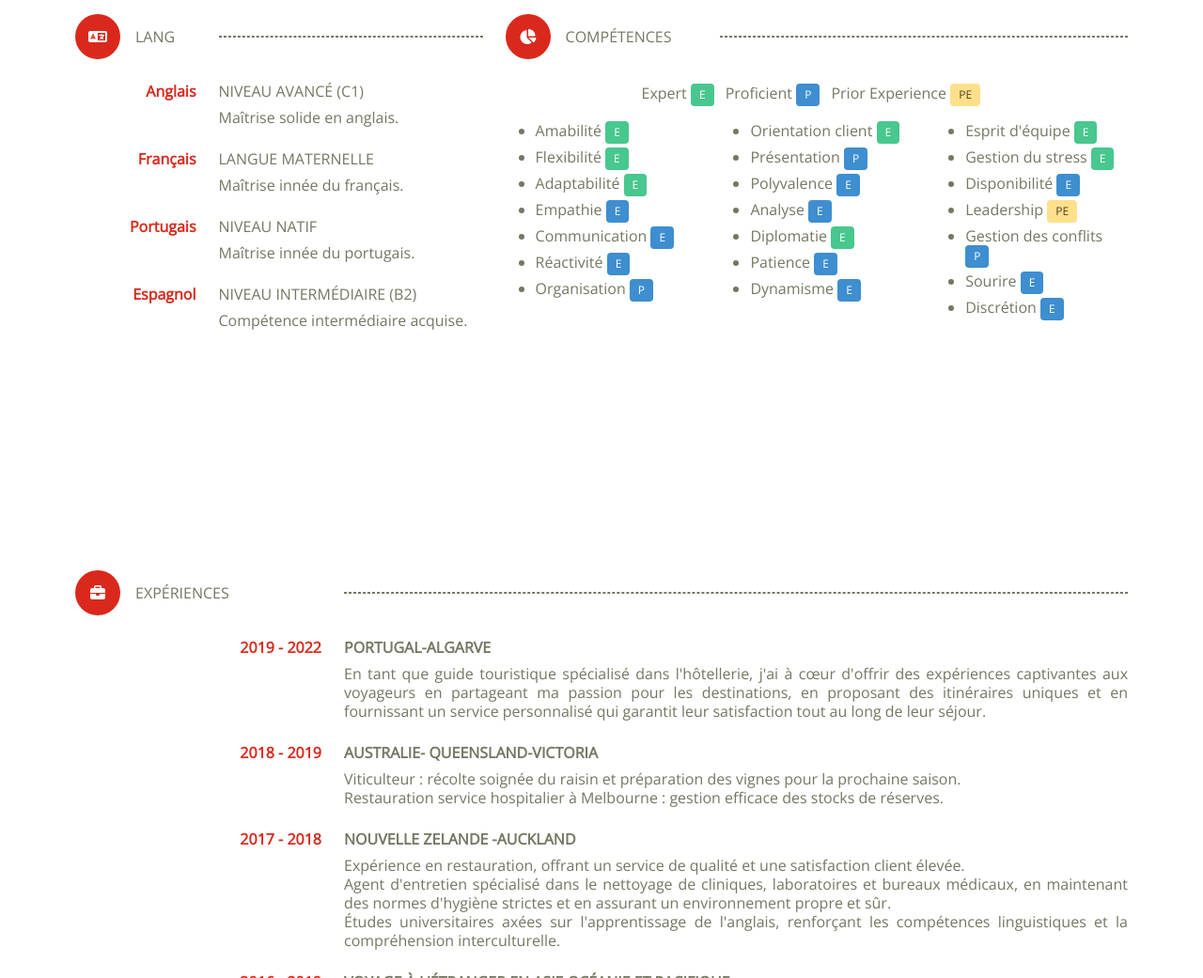
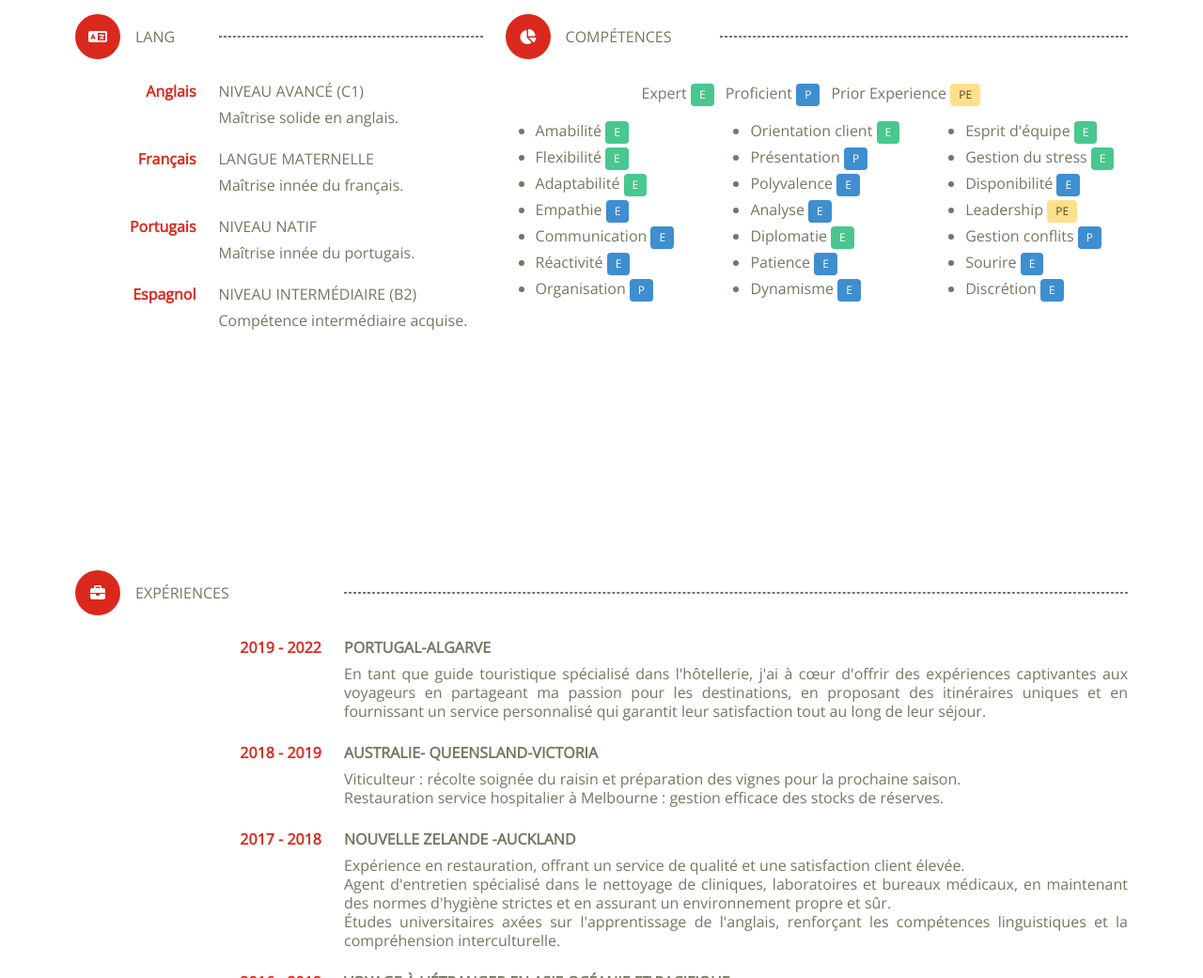
Before and after one commit to acrifolium/resume, a website built with webpack: page src/index.html in a window 1280 px wide. Shown: the part 1225-2266 px from the top of the page at 94% size. Built offline with nearby package versions, Linux system fonts and the light colour scheme; files whose address does not match are found by name.

Commit message:
Fix wording

```diff
--- a/src/index.html
+++ b/src/index.html
@@ -314,7 +314,7 @@
                                         <li>Gestion du stress <span class="tag is-success">E</span></li>
                                         <li>Disponibilité <span class="tag is-info">E</span></li>
                                         <li>Leadership <span class="tag is-warning">PE</span></li>
-                                        <li>Gestion des conflits <span class="tag is-info">P</span></li>
+                                        <li>Gestion conflits <span class="tag is-info">P</span></li>
                                         <li>Sourire <span class="tag is-info">E</span></li>
                                         <li>Discrétion <span class="tag is-info">E</span></li>
                                     </ul>
```
